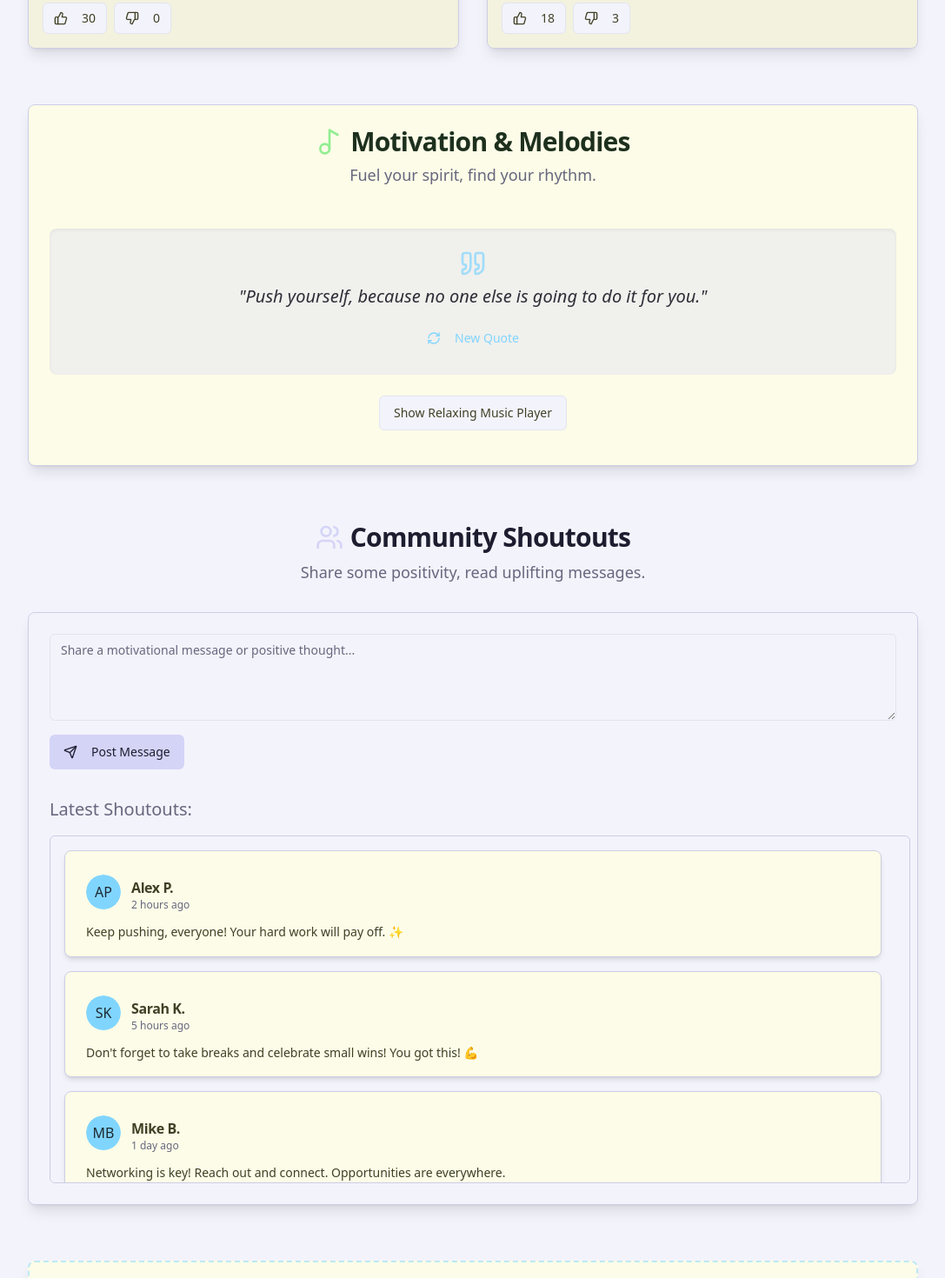
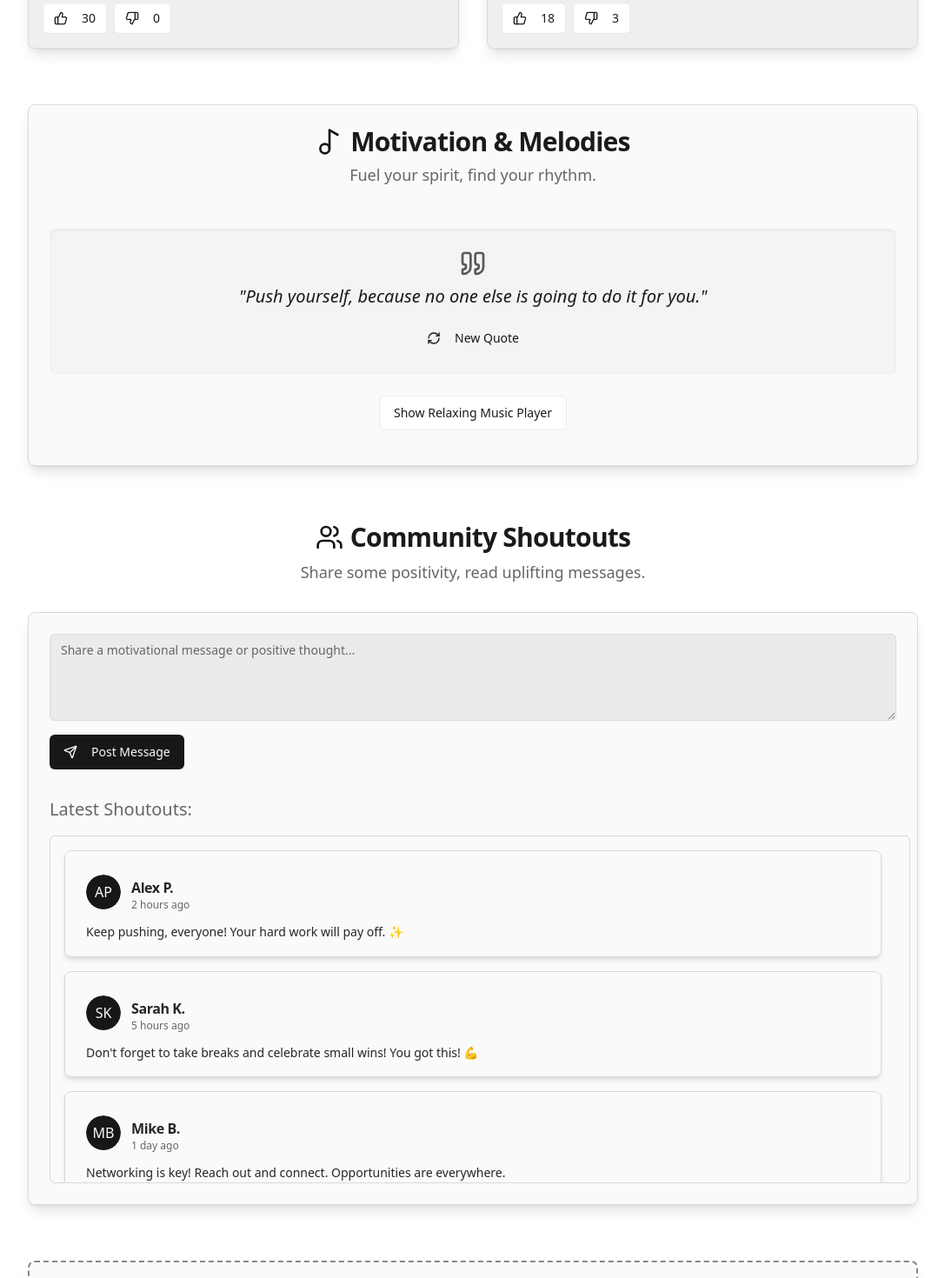
Before and after one commit to MohitGujarati/Bro-Relax, a Next.js app: page /relax in a window 1280 px wide. Shown: the part 1000-2470 px from the top of the page at 87% size, without its empty margins (96-1183 px from the left). Built offline with nearby package versions, Linux system fonts and the light colour scheme.

Commit message:
change color combination apply minimal design look use an black and white them ,Ui seems to be off so make it modern and dynamic in an way

```diff
--- a/src/app/globals.css
+++ b/src/app/globals.css
@@ -4,96 +4,99 @@
 
 @layer base {
   :root {
-    --background: 240 60% 97%; /* Very light soft lavender */
-    --foreground: 240 10% 20%; /* Dark grayish blue */
+    /* Light Theme - Black & White Minimal */
+    --background: 0 0% 100%; /* White */
+    --foreground: 0 0% 10%; /* Near Black */
 
-    --card: 60 80% 95%; /* Very Pale Yellow */
-    --card-foreground: 60 25% 20%; /* Darker yellow/brown for text on card */
+    --card: 0 0% 98%; /* Very Light Gray */
+    --card-foreground: 0 0% 15%; /* Dark Gray */
 
-    --popover: 240 60% 97%; /* Match background */
-    --popover-foreground: 240 10% 20%; /* Match foreground */
+    --popover: 0 0% 100%; /* White */
+    --popover-foreground: 0 0% 10%; /* Near Black */
 
-    --primary: 200 100% 75%; /* Soothing Blue - made a bit more vibrant */
-    --primary-foreground: 200 25% 15%; /* Dark blue for text on primary */
+    --primary: 0 0% 9%; /* Black */
+    --primary-foreground: 0 0% 98%; /* Very Light Gray (for text on primary) */
 
-    --secondary: 120 73% 75%; /* Light Green */
-    --secondary-foreground: 120 25% 15%; /* Dark green for text on secondary */
+    --secondary: 0 0% 94%; /* Light Gray */
+    --secondary-foreground: 0 0% 9%; /* Black (for text on secondary) */
 
-    --muted: 240 30% 90%; /* Lighter grayish blue */
-    --muted-foreground: 240 10% 45%; /* Medium grayish blue for less prominent text */
+    --muted: 0 0% 90%; /* Slightly Darker Light Gray */
+    --muted-foreground: 0 0% 40%; /* Medium Gray */
 
-    --accent: 240 67% 90%; /* Soft Lavender - for interactive elements */
-    --accent-foreground: 240 25% 15%; /* Dark lavender/blue for text on accent */
+    --accent: 0 0% 90%; /* Slightly Darker Light Gray (for interactive elements) */
+    --accent-foreground: 0 0% 9%; /* Black (for text on accent) */
 
-    --destructive: 0 84.2% 60.2%;
-    --destructive-foreground: 0 0% 98%;
+    --destructive: 0 84.2% 60.2%; /* Default Destructive Red */
+    --destructive-foreground: 0 0% 98%; /* Light text for destructive */
 
-    --border: 240 30% 85%; /* Light border */
-    --input: 240 30% 92%; /* Light input background */
-    --ring: 200 100% 65%; /* Soothing Blue for rings, matching primary's feel */
+    --border: 0 0% 85%; /* Light Gray Border */
+    --input: 0 0% 92%; /* Light Gray Input Background */
+    --ring: 0 0% 60%; /* Medium Gray Ring */
 
-    --chart-1: 12 76% 61%;
-    --chart-2: 173 58% 39%;
-    --chart-3: 197 37% 24%;
-    --chart-4: 43 74% 66%;
-    --chart-5: 27 87% 67%;
+    --chart-1: 0 0% 40%; /* Grey Tones for Charts */
+    --chart-2: 0 0% 60%;
+    --chart-3: 0 0% 20%;
+    --chart-4: 0 0% 75%;
+    --chart-5: 0 0% 50%;
+
     --radius: 0.5rem;
 
-    /* Sidebar colors can remain as they are, or be adjusted if a sidebar is used. */
-    --sidebar-background: 0 0% 98%;
-    --sidebar-foreground: 240 5.3% 26.1%;
-    --sidebar-primary: 240 5.9% 10%;
-    --sidebar-primary-foreground: 0 0% 98%;
-    --sidebar-accent: 240 4.8% 95.9%;
-    --sidebar-accent-foreground: 240 5.9% 10%;
-    --sidebar-border: 220 13% 91%;
-    --sidebar-ring: 217.2 91.2% 59.8%;
+    /* Sidebar specific adjustments if needed */
+    --sidebar-background: 0 0% 98%; /* Very Light Gray */
+    --sidebar-foreground: 0 0% 10%; /* Near Black */
+    --sidebar-primary: 0 0% 9%; /* Black */
+    --sidebar-primary-foreground: 0 0% 98%; /* Very Light Gray */
+    --sidebar-accent: 0 0% 90%; /* Slightly Darker Light Gray */
+    --sidebar-accent-foreground: 0 0% 9%; /* Black */
+    --sidebar-border: 0 0% 85%; /* Light Gray Border */
+    --sidebar-ring: 0 0% 60%; /* Medium Gray Ring */
   }
 
   .dark {
-    --background: 240 10% 10%; /* Dark grayish blue */
-    --foreground: 240 60% 97%; /* Light soft lavender */
+    /* Dark Theme - Black & White Minimal */
+    --background: 0 0% 10%; /* Near Black */
+    --foreground: 0 0% 98%; /* Very Light Gray */
 
-    --card: 60 25% 15%; /* Dark Yellow/Brown */
-    --card-foreground: 60 80% 95%; /* Pale Yellow text */
+    --card: 0 0% 15%; /* Dark Gray */
+    --card-foreground: 0 0% 95%; /* Light Gray text */
 
-    --popover: 240 10% 10%;
-    --popover-foreground: 240 60% 97%;
+    --popover: 0 0% 10%; /* Near Black */
+    --popover-foreground: 0 0% 98%; /* Very Light Gray */
 
-    --primary: 200 100% 65%; /* Soothing Blue - can remain vibrant */
-    --primary-foreground: 200 25% 95%; /* Light blue text for dark primary */
+    --primary: 0 0% 98%; /* Very Light Gray (almost white) */
+    --primary-foreground: 0 0% 9%; /* Black (for text on primary) */
 
-    --secondary: 120 60% 50%; /* Darker Light Green */
-    --secondary-foreground: 120 73% 85%; /* Lighter green text */
+    --secondary: 0 0% 25%; /* Darker Gray */
+    --secondary-foreground: 0 0% 98%; /* Very Light Gray (for text on secondary) */
 
-    --muted: 240 10% 20%;
-    --muted-foreground: 240 30% 70%;
+    --muted: 0 0% 20%; /* Dark Gray */
+    --muted-foreground: 0 0% 70%; /* Medium-Light Gray */
 
-    --accent: 240 30% 30%; /* Darker Soft Lavender */
-    --accent-foreground: 240 67% 90%; /* Lighter lavender text */
+    --accent: 0 0% 30%; /* Medium Dark Gray (for interactive elements) */
+    --accent-foreground: 0 0% 98%; /* Very Light Gray (for text on accent) */
 
-    --destructive: 0 62.8% 30.6%;
-    --destructive-foreground: 0 0% 98%;
+    --destructive: 0 70% 50%; /* Slightly darker Destructive Red for dark mode */
+    --destructive-foreground: 0 0% 98%; /* Light text for destructive */
 
-    --border: 240 10% 25%;
-    --input: 240 10% 22%;
-    --ring: 200 100% 75%; /* Lighter Soothing Blue for rings */
+    --border: 0 0% 25%; /* Dark Gray Border */
+    --input: 0 0% 22%; /* Dark Gray Input Background */
+    --ring: 0 0% 50%; /* Medium Gray Ring */
 
-    --chart-1: 220 70% 50%;
-    --chart-2: 160 60% 45%;
-    --chart-3: 30 80% 55%;
-    --chart-4: 280 65% 60%;
-    --chart-5: 340 75% 55%;
+    --chart-1: 0 0% 70%; /* Lighter Grey Tones for Charts in Dark Mode */
+    --chart-2: 0 0% 50%;
+    --chart-3: 0 0% 90%;
+    --chart-4: 0 0% 40%;
+    --chart-5: 0 0% 60%;
 
-    /* Dark sidebar colors, can be adjusted */
-    --sidebar-background: 240 5.9% 10%;
-    --sidebar-foreground: 240 4.8% 95.9%;
-    --sidebar-primary: 224.3 76.3% 48%;
-    --sidebar-primary-foreground: 0 0% 100%;
-    --sidebar-accent: 240 3.7% 15.9%;
-    --sidebar-accent-foreground: 240 4.8% 95.9%;
-    --sidebar-border: 240 3.7% 15.9%;
-    --sidebar-ring: 217.2 91.2% 59.8%;
+    /* Dark sidebar colors */
+    --sidebar-background: 0 0% 10%; /* Near Black */
+    --sidebar-foreground: 0 0% 98%; /* Very Light Gray */
+    --sidebar-primary: 0 0% 98%; /* Very Light Gray */
+    --sidebar-primary-foreground: 0 0% 9%; /* Black */
+    --sidebar-accent: 0 0% 30%; /* Medium Dark Gray */
+    --sidebar-accent-foreground: 0 0% 98%; /* Very Light Gray */
+    --sidebar-border: 0 0% 25%; /* Dark Gray Border */
+    --sidebar-ring: 0 0% 50%; /* Medium Gray Ring */
   }
 }
 
--- a/src/app/page.tsx
+++ b/src/app/page.tsx
@@ -6,7 +6,7 @@ export default function Home() {
   return (
     <main className="flex min-h-screen flex-col items-center justify-center p-24 bg-gradient-to-br from-background via-muted to-background">
       <div className="text-center space-y-8">
-        <h1 className="text-6xl font-bold tracking-tight text-primary">
+        <h1 className="text-6xl font-bold tracking-tight text-foreground">
           Welcome to Career Navigator
         </h1>
         <p className="text-2xl text-muted-foreground">
@@ -14,7 +14,8 @@ export default function Home() {
         </p>
         <div className="mt-10">
           <Link href="/relax">
-            <Button size="lg" className="bg-accent text-accent-foreground hover:bg-accent/90 shadow-lg transform hover:scale-105 transition-transform duration-300">
+            {/* Updated button styles to use primary colors */}
+            <Button size="lg" className="bg-primary text-primary-foreground hover:bg-primary/90 shadow-lg transform hover:scale-105 transition-transform duration-300">
               <Coffee className="mr-2 h-5 w-5" />
               Visit the Zenith Zone (Relax Area)
             </Button>
--- a/src/app/relax/page.tsx
+++ b/src/app/relax/page.tsx
@@ -1,6 +1,6 @@
+'use client'; // This page uses client-side interactivity (state, effects, event handlers)
 
-"use client"; // This page uses client-side interactivity (state, effects, event handlers)
-
+import type { FC } from 'react';
 import MemeWall from '@/components/relax-zone/meme-wall';
 import MotivationBox from '@/components/relax-zone/motivation-box';
 import CommunityShoutouts from '@/components/relax-zone/community-shoutouts';
@@ -10,13 +10,13 @@ import MemeSubmissionForm from '@/components/relax-zone/meme-submission-form'; /
  * Renders the Zenith Zone page, a dedicated space for relaxation featuring
  * memes, motivational quotes, community messages, and a music player.
  */
-export default function RelaxZonePage() {
+const RelaxZonePage: FC = () => {
   return (
     <div className="min-h-screen bg-background text-foreground selection:bg-primary/30 selection:text-primary-foreground">
       <div className="container mx-auto py-8 px-4 sm:px-6 lg:px-8">
         {/* Page Header */}
         <header className="text-center mb-12 animate-fadeIn">
-          <h1 className="text-5xl font-extrabold tracking-tight sm:text-6xl md:text-7xl bg-clip-text text-transparent bg-gradient-to-r from-primary via-secondary to-accent-foreground/80">
+          <h1 className="text-5xl font-extrabold tracking-tight sm:text-6xl md:text-7xl bg-clip-text text-transparent bg-gradient-to-r from-foreground via-primary to-accent">
             Zenith Zone
           </h1>
           <p className="mt-4 text-xl text-muted-foreground max-w-2xl mx-auto">
@@ -27,22 +27,22 @@ export default function RelaxZonePage() {
         {/* Main Content Area */}
         <main className="max-w-5xl mx-auto space-y-16">
           {/* Meme Wall Section */}
-          <div className="animate-slideUp" style={{ animationDelay: '0.2s' }}>
+          <div className="animate-slideUp animation-delay-200">
             <MemeWall />
           </div>
 
           {/* Motivation & Music Section */}
-          <div className="animate-slideUp" style={{ animationDelay: '0.4s' }}>
+          <div className="animate-slideUp animation-delay-400">
             <MotivationBox />
           </div>
 
           {/* Community Shoutouts Section */}
-          <div className="animate-slideUp" style={{ animationDelay: '0.6s' }}>
+          <div className="animate-slideUp animation-delay-600">
             <CommunityShoutouts />
           </div>
 
           {/* Optional Bonus: Meme Submission Form */}
-          <div className="animate-slideUp" style={{ animationDelay: '0.8s' }}>
+          <div className="animate-slideUp animation-delay-800">
             <MemeSubmissionForm />
           </div>
         </main>
@@ -54,25 +54,9 @@ export default function RelaxZonePage() {
           </p>
         </footer>
       </div>
-
-      {/* Global styles for entry animations (can be moved to globals.css if preferred) */}
-      <style jsx global>{`
-        @keyframes fadeIn {
-          from { opacity: 0; }
-          to { opacity: 1; }
-        }
-        @keyframes slideUp {
-          from { opacity: 0; transform: translateY(20px); }
-          to { opacity: 1; transform: translateY(0); }
-        }
-        .animate-fadeIn {
-          animation: fadeIn 1s ease-out;
-        }
-        .animate-slideUp {
-          animation: slideUp 0.8s ease-out forwards;
-          opacity: 0; /* Start hidden for animation */
-        }
-      `}</style>
+      {/* Note: Animation styles moved to globals.css */}
     </div>
   );
-}
+};
+
+export default RelaxZonePage;
--- a/src/components/relax-zone/community-shoutouts.tsx
+++ b/src/components/relax-zone/community-shoutouts.tsx
@@ -1,5 +1,4 @@
-
-"use client"; // Needs state for messages, form input, and uses hooks like useRef and useToast.
+'use client'; // Needs state for messages, form input, and uses hooks like useRef and useToast.
 
 import type { FC } from 'react';
 import { useState, useRef, FormEvent } from 'react';
@@ -49,7 +48,6 @@ const CommunityShoutouts: FC = () => {
     };
 
     // Update the shoutouts state: add the new shoutout to the beginning of the list
-    // This uses functional update form of setState for potentially better performance with rapid updates
     setShoutouts(prevShoutouts => [newShoutout, ...prevShoutouts]);
     // Clear the input field
     setNewMessage('');
@@ -66,14 +64,14 @@ const CommunityShoutouts: FC = () => {
     <section aria-labelledby="community-shoutouts-title">
       {/* Section Header */}
       <div className="text-center mb-8">
-        <h2 id="community-shoutouts-title" className="text-3xl font-semibold tracking-tight text-accent-foreground flex items-center justify-center gap-2">
-          <Users className="h-8 w-8 text-accent" /> Community Shoutouts
+        <h2 id="community-shoutouts-title" className="text-3xl font-semibold tracking-tight text-foreground flex items-center justify-center gap-2">
+          <Users className="h-8 w-8 text-primary" /> Community Shoutouts
         </h2>
         <p className="mt-2 text-lg text-muted-foreground">Share some positivity, read uplifting messages.</p>
       </div>
 
       {/* Main content container */}
-      <div className="bg-background p-6 rounded-lg shadow-lg border border-border">
+      <div className="bg-card p-6 rounded-lg shadow-lg border border-border">
         {/* New Message Form */}
         <form onSubmit={handlePostMessage} className="mb-8 space-y-4">
           <Textarea
@@ -81,11 +79,12 @@ const CommunityShoutouts: FC = () => {
             value={newMessage}
             onChange={(e) => setNewMessage(e.target.value)} // Update state on input change
             placeholder="Share a motivational message or positive thought..."
-            className="min-h-[100px] focus:ring-primary focus-visible:ring-primary" // Ensure focus ring uses primary color
+            className="min-h-[100px] focus:ring-primary focus-visible:ring-primary bg-input border-border" // Ensure focus ring uses primary color and consistent background
             aria-label="New shoutout message"
             rows={3} // Suggest a reasonable initial height
           />
-          <Button type="submit" className="w-full sm:w-auto bg-accent text-accent-foreground hover:bg-accent/90">
+          {/* Updated button style */}
+          <Button type="submit" className="w-full sm:w-auto bg-primary text-primary-foreground hover:bg-primary/90">
             <Send className="h-4 w-4 mr-2" /> Post Message
           </Button>
         </form>
@@ -94,7 +93,7 @@ const CommunityShoutouts: FC = () => {
         <h3 className="text-xl font-medium mb-4 text-muted-foreground">Latest Shoutouts:</h3>
         {shoutouts.length > 0 ? (
           // Use ScrollArea for potentially long lists of shoutouts
-          <ScrollArea className="h-[400px] pr-4 -mr-4 border rounded-md"> {/* Added border for visual clarity */}
+          <ScrollArea className="h-[400px] pr-4 -mr-4 border rounded-md border-border"> {/* Added border for visual clarity */}
             <div className="space-y-4 p-4"> {/* Added padding inside scroll area */}
               {shoutouts.map((shoutout) => (
                 <ShoutoutCard key={shoutout.id} shoutout={shoutout} />
--- a/src/components/relax-zone/meme-card.tsx
+++ b/src/components/relax-zone/meme-card.tsx
@@ -1,5 +1,4 @@
-
-"use client"; // Needs client-side state and event handling for likes/dislikes.
+'use client'; // Needs client-side state and event handling for likes/dislikes.
 
 import type { FC } from 'react';
 import { useState } from 'react';
@@ -62,7 +61,7 @@ const MemeCard: FC<MemeCardProps> = ({ meme }) => {
   };
 
   return (
-    <Card className="overflow-hidden shadow-lg hover:shadow-xl transition-shadow duration-300">
+    <Card className="overflow-hidden shadow-lg hover:shadow-xl transition-shadow duration-300 bg-card border-border">
       <CardContent className="p-0">
         {/* Using Next.js Image component for optimization */}
         <div className="aspect-video relative">
@@ -81,20 +80,20 @@ const MemeCard: FC<MemeCardProps> = ({ meme }) => {
         {/* Like/Dislike Buttons */}
         <div className="flex gap-2">
           <Button
-            variant={liked ? 'default' : 'outline'} // Change variant based on liked state
+            variant={liked ? 'default' : 'outline'} // Use default (primary) when liked, outline otherwise
             size="sm"
             onClick={handleLike}
-            className={`transition-colors ${liked ? 'bg-primary text-primary-foreground hover:bg-primary/90' : 'hover:bg-accent'}`}
+            className={`transition-colors ${liked ? 'bg-primary text-primary-foreground hover:bg-primary/90' : 'text-foreground hover:bg-accent hover:text-accent-foreground'}`}
             aria-label={`Like meme. Current likes: ${likes}`} // Accessibility label
           >
             <ThumbsUp className="h-4 w-4 mr-2" />
             {likes} {/* Display current like count */}
           </Button>
           <Button
-            variant={disliked ? 'destructive' : 'outline'} // Change variant based on disliked state
+            variant={disliked ? 'destructive' : 'outline'} // Use destructive when disliked, outline otherwise
             size="sm"
             onClick={handleDislike}
-            className={`transition-colors ${disliked ? 'bg-destructive text-destructive-foreground hover:bg-destructive/90' : 'hover:bg-accent'}`}
+            className={`transition-colors ${disliked ? 'hover:bg-destructive/90' : 'text-foreground hover:bg-accent hover:text-accent-foreground'}`}
             aria-label={`Dislike meme. Current dislikes: ${dislikes}`} // Accessibility label
           >
             <ThumbsDown className="h-4 w-4 mr-2" />
--- a/src/components/relax-zone/meme-wall.tsx
+++ b/src/components/relax-zone/meme-wall.tsx
@@ -1,5 +1,4 @@
-
-"use client"; // This component renders a list based on imported data, no server-specific logic needed.
+'use client'; // This component renders a list based on imported data, no server-specific logic needed.
 
 import type { FC } from 'react';
 import { memes } from '@/lib/relax-zone-constants';
@@ -13,7 +12,8 @@ const MemeWall: FC = () => {
   return (
     <section aria-labelledby="meme-wall-title">
       <div className="text-center mb-8">
-        <h2 id="meme-wall-title" className="text-3xl font-semibold tracking-tight text-primary">Meme Wall</h2>
+        {/* Updated title color */}
+        <h2 id="meme-wall-title" className="text-3xl font-semibold tracking-tight text-foreground">Meme Wall</h2>
         <p className="mt-2 text-lg text-muted-foreground">Have a laugh, you deserve it!</p>
       </div>
       <div className="grid grid-cols-1 sm:grid-cols-2 lg:grid-cols-2 gap-6 md:gap-8">
--- a/src/components/relax-zone/motivation-box.tsx
+++ b/src/components/relax-zone/motivation-box.tsx
@@ -1,5 +1,4 @@
-
-"use client"; // Needs state for quote, player visibility, and effect for initial quote.
+'use client'; // Needs state for quote, player visibility, and effect for initial quote.
 
 import type { FC } from 'react';
 import { useState, useEffect } from 'react';
@@ -26,23 +25,23 @@ const MotivationBox: FC = () => {
   };
 
   // useEffect hook to fetch the initial quote when the component mounts
-  // The empty dependency array [] means this effect runs only once after the initial render
   useEffect(() => {
     getRandomQuote();
   }, []); // Empty dependency array ensures this runs only once on mount
 
   return (
     <section aria-labelledby="motivation-box-title">
-      <Card className="shadow-lg">
+      <Card className="shadow-lg bg-card border-border">
         <CardHeader className="text-center">
-          <CardTitle id="motivation-box-title" className="text-3xl font-semibold tracking-tight text-secondary-foreground flex items-center justify-center gap-2">
-             <Music2 className="h-8 w-8 text-secondary" /> Motivation & Melodies
+          {/* Updated title styling */}
+          <CardTitle id="motivation-box-title" className="text-3xl font-semibold tracking-tight text-foreground flex items-center justify-center gap-2">
+             <Music2 className="h-8 w-8 text-primary" /> Motivation & Melodies
           </CardTitle>
           <p className="mt-2 text-lg text-muted-foreground">Fuel your spirit, find your rhythm.</p>
         </CardHeader>
         <CardContent className="space-y-6 p-6">
-          {/* Quote Display Area */}
-          <div className="text-center p-6 bg-accent/30 rounded-lg shadow-inner min-h-[120px] flex flex-col justify-center items-center">
+          {/* Quote Display Area - Updated background and text colors */}
+          <div className="text-center p-6 bg-secondary/50 rounded-lg shadow-inner min-h-[120px] flex flex-col justify-center items-center">
             <Quote className="h-8 w-8 text-primary mb-2 opacity-70" />
             {quote ? (
               <p className="text-xl italic text-foreground">"{quote}"</p>
@@ -50,21 +49,21 @@ const MotivationBox: FC = () => {
               // Placeholder while the quote is loading initially
               <p className="text-xl italic text-muted-foreground">Loading inspirational quote...</p>
             )}
-            {/* Button to fetch a new random quote */}
-            <Button variant="ghost" size="sm" onClick={getRandomQuote} className="mt-4 text-primary hover:text-primary/80">
+            {/* Button to fetch a new random quote - Adjusted styling */}
+            <Button variant="ghost" size="sm" onClick={getRandomQuote} className="mt-4 text-primary hover:text-primary/80 hover:bg-accent">
               <RefreshCw className="h-4 w-4 mr-2" /> New Quote
             </Button>
           </div>
 
           {/* Music Player Section */}
           <div className="text-center">
-             {/* Button to toggle the music player visibility */}
-             <Button onClick={() => setShowPlayer(!showPlayer)} variant="outline" className="mb-4">
+             {/* Button to toggle the music player visibility - Use outline variant */}
+             <Button onClick={() => setShowPlayer(!showPlayer)} variant="outline" className="mb-4 text-foreground hover:bg-accent hover:text-accent-foreground">
               {showPlayer ? 'Hide' : 'Show'} Relaxing Music Player
             </Button>
             {/* Conditional rendering of the iframe based on showPlayer state */}
             {showPlayer && (
-              <div className="aspect-video w-full max-w-2xl mx-auto rounded-lg overflow-hidden shadow-md">
+              <div className="aspect-video w-full max-w-2xl mx-auto rounded-lg overflow-hidden shadow-md border border-border">
                 <iframe
                   src={relaxingMusicUrl}
                   title="Relaxing Music Player"
--- a/src/components/relax-zone/shoutout-card.tsx
+++ b/src/components/relax-zone/shoutout-card.tsx
@@ -1,11 +1,9 @@
-
-"use client"; // Simple display component, but uses client components (Avatar), safe as client component.
+'use client'; // Simple display component, but uses client components (Avatar), safe as client component.
 
 import type { FC } from 'react';
-import { Avatar, AvatarFallback } from '@/components/ui/avatar'; // Removed AvatarImage as it's not used
-import { Card, CardContent, CardFooter, CardHeader, CardTitle } from '@/components/ui/card';
+import { Avatar, AvatarFallback } from '@/components/ui/avatar';
+import { Card, CardContent, CardHeader, CardTitle } from '@/components/ui/card';
 import type { Shoutout } from '@/lib/relax-zone-constants';
-// Removed MessageSquareText import as it's not used
 
 interface ShoutoutCardProps {
   shoutout: Shoutout; // Defines the expected data structure for a shoutout
@@ -17,11 +15,10 @@ interface ShoutoutCardProps {
  */
 const ShoutoutCard: FC<ShoutoutCardProps> = ({ shoutout }) => {
   return (
-    <Card className="bg-card shadow-md hover:shadow-lg transition-shadow duration-300">
+    <Card className="bg-card text-card-foreground shadow-md hover:shadow-lg transition-shadow duration-300 border-border">
       <CardHeader className="flex flex-row items-center space-x-3 pb-3">
-        {/* User Avatar */}
+        {/* User Avatar - Updated styles */}
         <Avatar>
-          {/* Placeholder fallback if image is not available */}
           <AvatarFallback className="bg-primary text-primary-foreground">{shoutout.avatarFallback}</AvatarFallback>
         </Avatar>
         {/* User Info */}
```
Also changed, not shown: src/components/relax-zone/meme-submission-form.tsx (+7 -14 lines).
